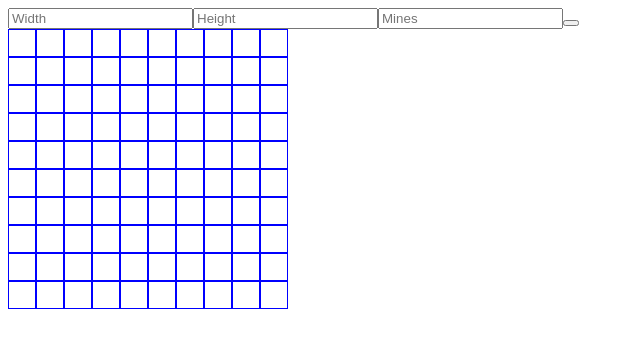
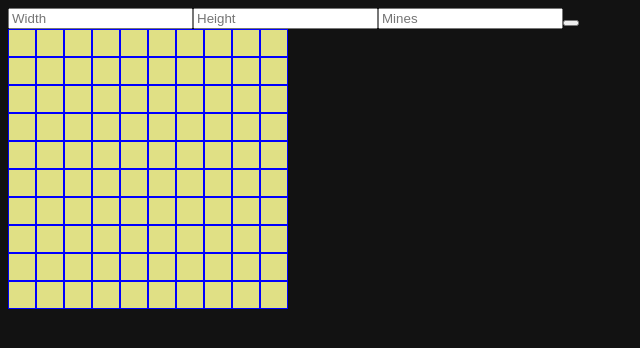
Before and after one commit to ngocphucnguyen256/minesweeper, a React (Create React App) app: page / in a window 1280 px wide. Shown: the top 348 px of the page, without its empty margins (0-640 px from the left). Built offline with nearby package versions, Linux system fonts and the light colour scheme.

Commit message:
Reveal + some background

```diff
--- a/src/App.css
+++ b/src/App.css
@@ -1,7 +1,11 @@
+html{
+    background-color: #121212;
+}
 .board{
     display: flex;
 }
 .col>div{
+    text-align: center;
     width: 20px;
     height: 20px;
     border: 1px solid blue;
--- a/src/Board.jsx
+++ b/src/Board.jsx
@@ -1,5 +1,5 @@
 import React,{useState, useEffect} from 'react'
-
+import Reveal from './Reveal'
 import Square from './Square';
 import CreateBoard from './CreateBoard';
 
@@ -8,41 +8,54 @@ function Board({width, height, mines}) {
 
     const [grid, setGrid] = useState([]);
     const [mineLocation, setMineLocation] = useState([]);
-    let flagCount=mines;
+    const [nonMineCount, setNonMineCount] = useState(0);
 
     //create freshBoard
     function freshBoard(){
         let newBoard=CreateBoard(10, 10,10);
         setGrid(newBoard.board);
         setMineLocation(newBoard.mineLocation);
-
+        setNonMineCount(10*10-20);
     }
     useEffect(()=>{
         freshBoard();
     },[]);
 
-    const updateFlag=()=>{
-        flagCount--;
+
+    const updateFlag=(e,x,y)=>{
+        e.preventDefault();
+        //deep copy
+        let newGrid= JSON.parse(JSON.stringify(grid));
+        newGrid[x][y].isFlagged=true;
+        setGrid(newGrid);
     }
-    //gameOver
-    const gameOver=()=>{
-        console.log("game over");
-        revealAll();
-    }
-    //revealAll
-    const revealAll=()=>{
 
+    const revealSquare=(x,y)=>{
+        let newGrid=JSON.parse(JSON.stringify(grid));
+        if(newGrid[x][y].value==="x"){
+              for(let i=0; i<mineLocation.length; i++){
+                  newGrid[mineLocation[i][0]][mineLocation[i][1]].isRevealed=true;
+              }
+            setGrid(newGrid);
+        }
+        else{
+            let revealedBoard = Reveal(newGrid, x,y,nonMineCount);
+            setGrid(revealedBoard.arr);
+            setNonMineCount(revealedBoard.newNonMines);
+        }
     }
     return(
         <div className="board">
             {
-            grid.map(singleRow =>{
+            grid.map((singleRow,index1) =>{
                 return(
-                    <div className="col">{singleRow.map(singleCol=>{
-                        return <Square details={singleCol}
+                    <div className="col" key={index1}>
+                        {singleRow.map((singleCol,index2) =>{
+                        return <Square
+                        details={singleCol}
+                        key={index2}
                          updateFlag={updateFlag}
-                        gameOver={gameOver}
-                        flagCount={flagCount}
+                        revealSquare={revealSquare}
                         />
                     })}
                     </div>
--- /dev/null
+++ b/src/Reveal.jsx
@@ -0,0 +1,118 @@
+ const Reveal=(arr,x,y,newNonMines)=>{
+    const rowLimit=arr.length-1;
+    const colLimit=arr[0].length-1;
+    let reavealList=[];
+    reavealList.push(arr[x][y]);
+    while(reavealList.length!==0){
+        let square=reavealList.pop();
+        let i=square.x;
+        let j=square.y;
+        if(!square.isRevealed){
+            newNonMines--;
+            square.isRevealed=true;
+        }
+        if(square.value!==0){
+            break;
+        }
+        //reveal blank square adjacent
+         //top left
+        if(i>0 && j>0 && arr[i-1][j-1].value===0 &&
+            !arr[i-1][j-1].isRevealed){
+                reavealList.push(arr[i-1][j-1]);
+            }
+        //top
+        if(j>0 && arr[i][j-1].value===0 &&
+            !arr[i][j-1].isRevealed){
+                reavealList.push(arr[i][j-1]);
+            }
+        //top right
+        if(i<rowLimit && j>0 && arr[i+1][j-1].value===0 &&
+            !arr[i+1][j-1].isRevealed){
+                reavealList.push(arr[i+1][j-1]);
+        }
+        //left
+        if(i>0 && arr[i-1][j].value===0 &&
+            !arr[i-1][j].isRevealed){
+                reavealList.push(arr[i-1][j]);
+            }
+        //right
+        if(i<rowLimit && arr[i+1][j].value===0 &&
+            !arr[i+1][j].isRevealed){
+                reavealList.push(arr[i+1][j]);
+            }
+        //bottom left
+        if(i>0 && j<colLimit && arr[i-1][j+1].value===0 &&
+            !arr[i-1][j+1].isRevealed){
+                reavealList.push(arr[i-1][j+1]);
+            }
+        //bottom
+        if(j<colLimit && arr[i][j+1].value===0 &&
+            !arr[i][j+1].isRevealed){
+                reavealList.push(arr[i][j+1]);
+            }
+        //bottom right
+        if(i<rowLimit && j<colLimit && arr[i+1][j+1].value===0 &&
+            !arr[i+1][j+1].isRevealed){
+                reavealList.push(arr[i+1][j+1]);
+            }
+        //reveal square not blank adjacent to those blank square
+        //top left
+        if(i>0 && j>0&& !arr[i-1][j-1].isRevealed){
+                arr[i-1][j-1].isRevealed=true;
+                newNonMines--;
+            }
+           //top
+           if(j>0 &&
+            !arr[i][j-1].isRevealed){
+                arr[i][j-1].isRevealed=true;
+                newNonMines--;
+
+            }
+        //top right
+        if(i<rowLimit && j>0  &&
+            !arr[i+1][j-1].isRevealed){
+            arr[i+1][j-1].isRevealed=true;
+            newNonMines--;
+
+        }
+        //left
+        if(i>0 &&
+            !arr[i-1][j].isRevealed){
+             arr[i-1][j].isRevealed=true;
+             newNonMines--;
+
+            }
+        //right
+        if(i<rowLimit  &&
+            !arr[i+1][j].isRevealed){
+             arr[i+1][j].isRevealed=true;
+             newNonMines--;
+
+            }
+        //bottom left
+        if(i>0 && j<colLimit &&
+            !arr[i-1][j+1].isRevealed){
+             arr[i-1][j+1].isRevealed=true;
+             newNonMines--;
+
+            }
+        //bottom
+        if(j<colLimit &&
+            !arr[i][j+1].isRevealed){
+                arr[i][j+1].isRevealed=true;
+                newNonMines--;
+
+            }
+        //bottom right
+        if(i<rowLimit && j<colLimit &&
+            !arr[i+1][j+1].isRevealed){
+              arr[i+1][j+1].isRevealed=true;
+              newNonMines--;
+
+            }
+
+    }
+    return {arr, newNonMines}
+}
+
+export default Reveal;
--- a/src/Square.jsx
+++ b/src/Square.jsx
@@ -1,32 +1,38 @@
 import App from 'react';
 import React, {useState} from 'react'
+import flag from './flag.png'
 
-export default function Square({details, updateFlag,gameOver, flagCount}){
-    const [label, setLabel]= useState()
-    const handleClick=()=>{
-        setLabel(details.value);
-        if(details.value==="x"){
-            //gameOver
-            gameOver();
-        }
-        else{
-            details.isRevealed=true;
+export default function Square({details, updateFlag,revealSquare}){
+    let style
+    if(details.isRevealed && details.value===0){
+        style={
+            backgroundColor: '#0099cc'
         }
     }
-    const handleContextClick=(e)=>{
-        e.preventDefault();
-        if (flagCount>0){
-        setLabel("flag");
-        updateFlag();
+    else if(details.isRevealed && details.value==="x"){
+        style={
+            backgroundColor: '#ff1a1a'
         }
-        else{
-            //no flag left
+    }
+    else if (!details.isRevealed && details.isFlagged===true){
+        style={
+            backgroundImage: `url(${flag})`,
+            backgroundSize: 'cover',
+            backgroundColor:'#ca994e'
+
+        }
+    }
+    else{
+        style={
+            backgroundColor:  '#e0e085'
         }
     }
 
+
     return(
-        <div onClick={handleClick} onContextMenu={(e)=>handleContextClick(e)}>
-            {label}
+        <div style={style} onClick={()=>revealSquare(details.x, details.y)}
+        onContextMenu={(e)=>updateFlag(e,details.x,details.y)}>
+            {details.isRevealed ? details.value===0? "":details.value: " "}
         </div>
     )
 
```
Also changed, not shown: src/flag.png (added).
